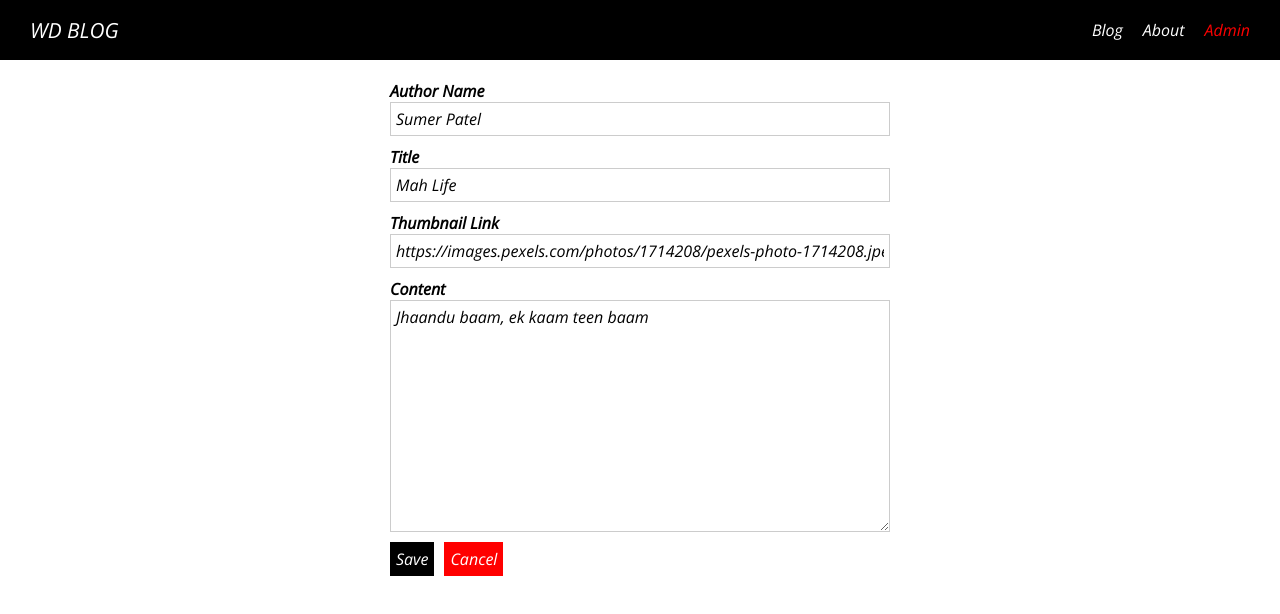
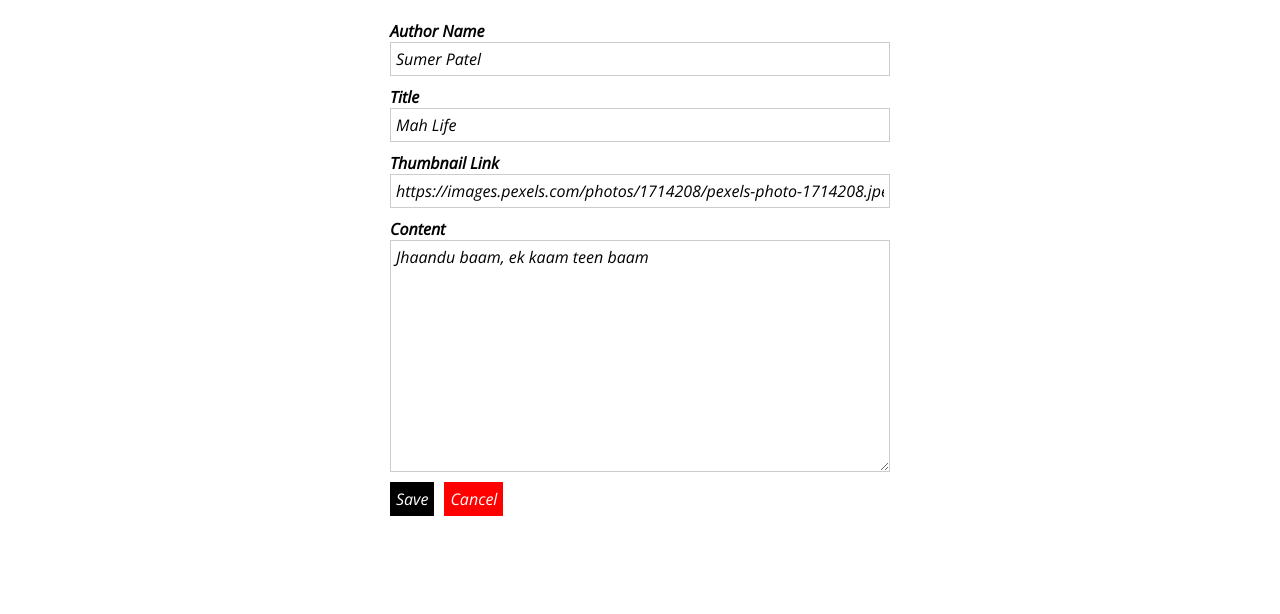
Before and after one commit to Sumer16/nuxtjs-practice-blog, a Nuxt app: page /admin/1 in a window 1280 px wide. Shown: the top 614 px of the page. Built offline with nearby package versions, Linux system fonts and the light colour scheme.

Commit message:
added separate layout for admin

```diff
--- /dev/null
+++ b/layouts/admin.vue
@@ -0,0 +1,22 @@
+<template>
+  <div>
+
+    <Nuxt />
+  </div>
+</template>
+
+<script>
+export default {
+
+}
+</script>
+
+<style>
+html{
+  font-family: 'Open Sans', sans-serif;
+}
+
+body{
+  margin: 0;
+}
+</style>
--- a/pages/admin/_postId/index.vue
+++ b/pages/admin/_postId/index.vue
@@ -22,7 +22,8 @@ export default {
         thumbnailLink: 'https://images.pexels.com/photos/1714208/pexels-photo-1714208.jpeg?auto=compress&cs=tinysrgb&dpr=2&h=750&w=1260'
       }
     }
-  }
+  },
+  layout: 'admin'
 }
 </script>
 
--- a/pages/admin/auth/index.vue
+++ b/pages/admin/auth/index.vue
@@ -30,7 +30,8 @@ export default {
     return {
       isLogin: true
     }
-  }
+  },
+  layout: 'admin'
 }
 </script>
 
--- a/pages/admin/index.vue
+++ b/pages/admin/index.vue
@@ -17,7 +17,8 @@ export default {
   components: {
     PostList,
     AppButton
-  }
+  },
+  layout: 'admin'
 }
 </script>
 
--- a/pages/admin/new-post/index.vue
+++ b/pages/admin/new-post/index.vue
@@ -12,7 +12,8 @@ import AdminPostForm from '@/components/Admin/AdminPostForm'
 export default {
   components: {
     AdminPostForm
-  }
+  },
+  layout: 'admin'
 }
 </script>
 
```
